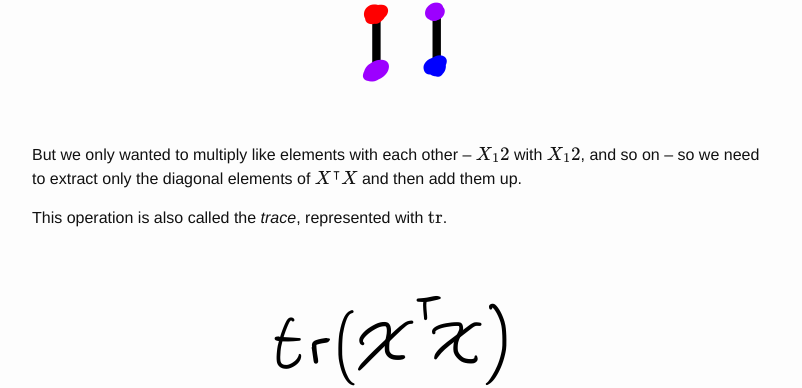
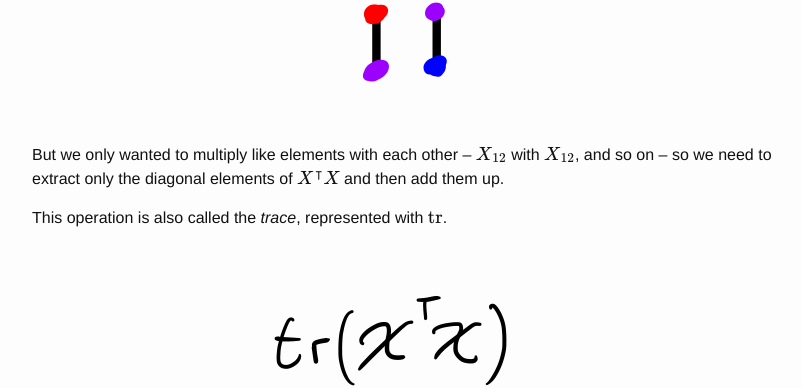
Before and after one commit to charlesfrye/charlesfrye.github.io, a Jekyll site: the page built from _posts/2018-02-28-how-big-is-a-matrix.markdown, in a window 1280 px wide and 900 px high, scrolled down 2621 px. Shown: the part 117-505 px from the top of the window, without its empty margins (238-1040 px from the left). Built offline with Jekyll 4.4.1, drawn with Linux system fonts in a browser that asks for light colours; formulas are drawn with MathJax 3.

Commit message:
fixes subscript latex

```diff
--- a/_posts/2018-02-28-how-big-is-a-matrix.markdown
+++ b/_posts/2018-02-28-how-big-is-a-matrix.markdown
@@ -151,7 +151,7 @@ Note that this matrix is square and symmetric.
 {: style="text-align: center"}
 
 But we only wanted to multiply like elements with each other --
-$$X_12$$ with $$X_12$$, and so on --
+$$X_{12}$$ with $$X_{12}$$, and so on --
 so we need to extract only the diagonal elements of
 $$X^\intercal X$$ and then add them up.
 
```
